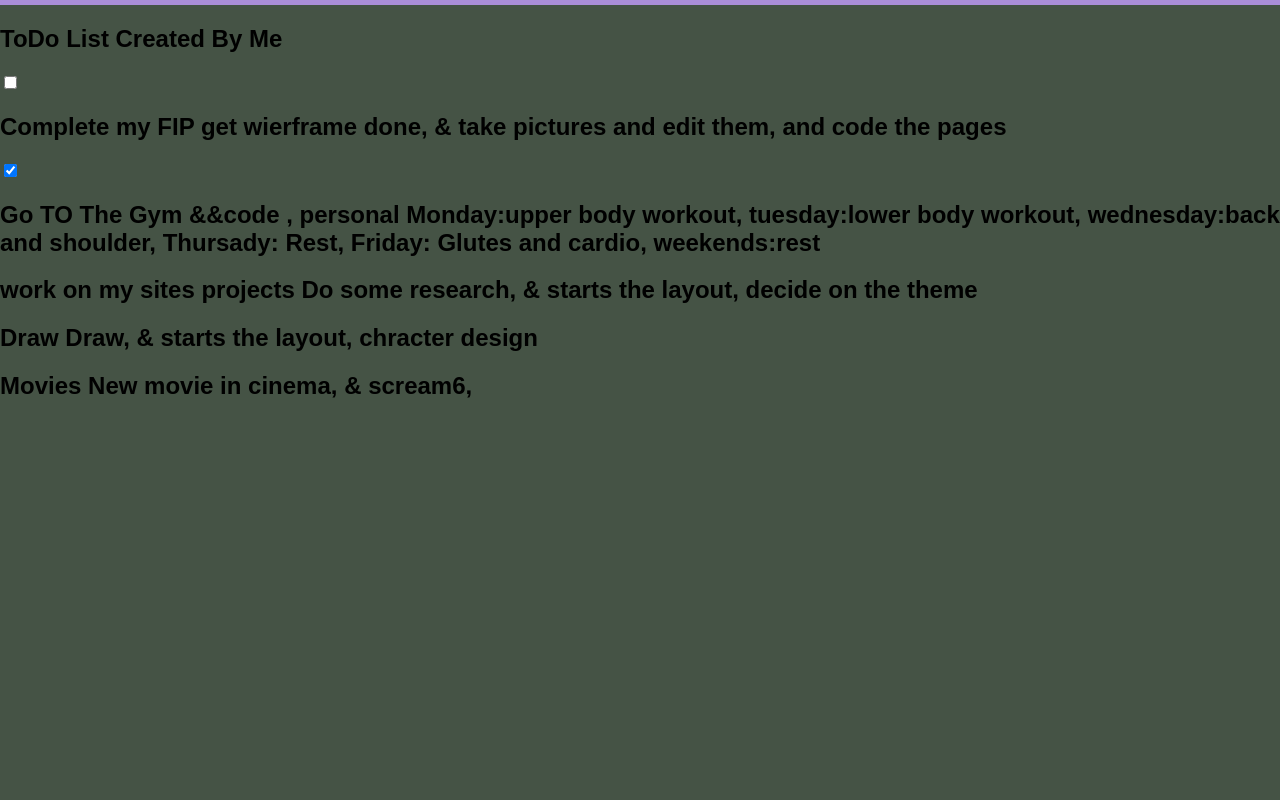
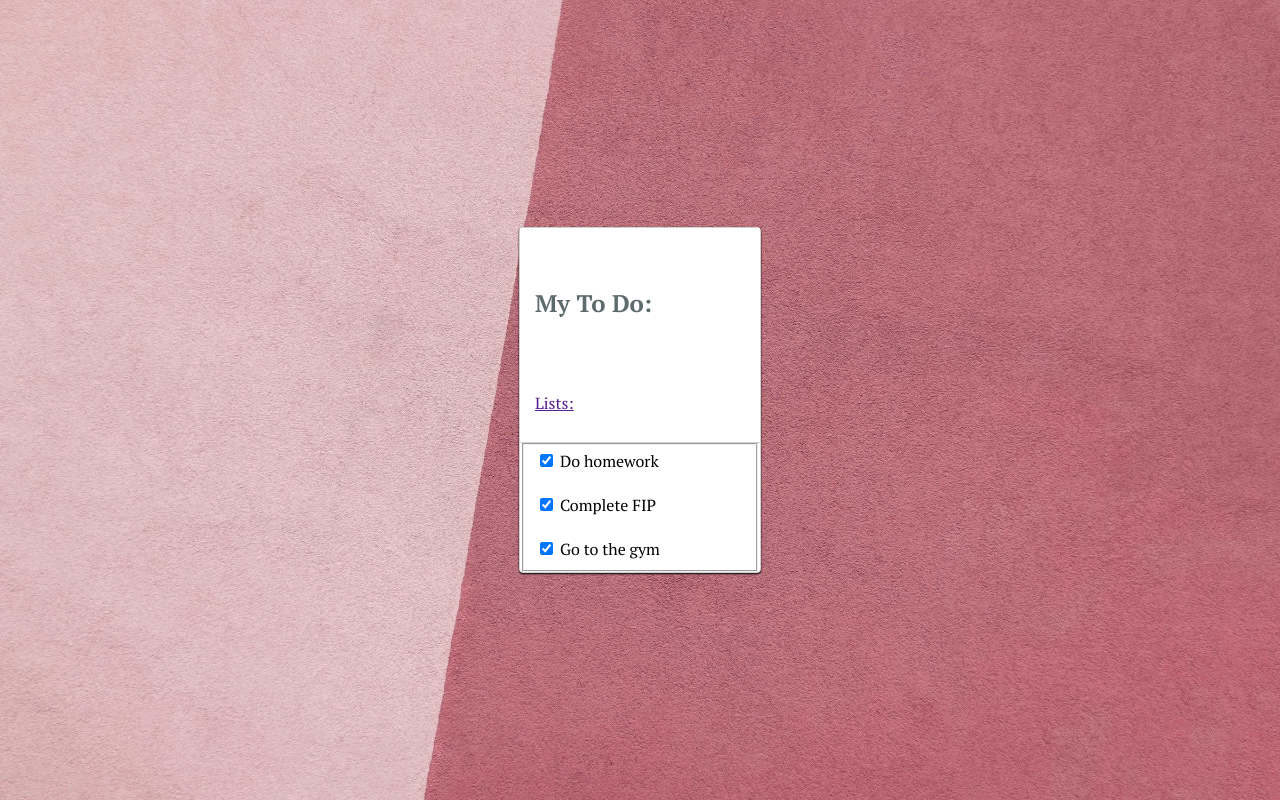
Before and after one commit to 110302Gm/to-do-list-hw4, a plain HTML site: page index.html in a window 1280 px wide. Drawn offline with Linux system fonts and the light colour scheme.

Commit message:
push to main

```diff
--- a/css/main.css
+++ b/css/main.css
@@ -1,20 +1,94 @@
-html,
+.hidden {
+    display: none;
+}
 
 body {
-    margin: 0;
-    padding: 0;
-    border: 0;
-    font-size: 100%;
+    margin: 50px;
+    font-family: 'PT Serif', serif;
+    font-weight: 400;
+    margin: 0px;
+    padding: 0px;
+    display: flex;
+    justify-content: center;
+    align-items: center;
+    height: 100vh;
+    background-image: url('../img/pink_texture_bg.jpg');
+    background-repeat: no-repeat;
+    background-size: cover;
+    background-position: center;
+    background-size: 100%;
 }
-/*body*/
-body {
-    background: #455345;
-    font-family: sans-serif;
-    border-top: 5px solid #aa8ed8;
 
+.tasks {
+    margin: 40px auto;
+    width: 240px;
+    background: #fff;
+    border-radius: 4px;
+    -webkit-box-shadow: 0 1px 2px rgba(0, 0, 0, 0.05);
+    box-shadow: 0 1px 2px rgba(0, 0, 0.5);
+    border: 1px solid #d1d1d1;
+
+
+.task-header {
+    position: relative;
+    line-height: 4;
+    padding: 7px  15px;
+    color: #5d6b6c;
+    text-shadow: 0 1px rgba(255, 255, 255, 0.7);
+    background: #fff;
+    border-bottom: 1px solid #d1d1d1;
+    border: 3px 3px 0 0;
+    -webkit-box-shadow: inset 0 1px 2px rgba(0, 0, 0.5) 0 1 rgba(0, 0, 0, 0.03);
+    box-shadow: inset 0 1px 2px rgba(0, 0, 0.5) 0 1 rgba(0, 0, 0, 0.03);
 }
-/*title*/
-h1 {
-    color: antiquewhite;
 
+.task-title {
+    line-height: inherit;
+    font-size: 14px;
+    font-weight: bold;
+    color: inherit;
 }
+
+.task-lists {
+    position: absolute;
+    top: 50%;
+    right: 10px;
+    margin-top: -11px;
+    padding: 10px 4px;
+    width: 19px;
+    height: 3px;
+    text-shadow: none;
+    color: transparent;
+}
+
+.task-lists::before {
+    content: '';
+    display: block;
+    position: absolute;
+    top: 50%;
+    left: 50%;
+    margin: -5px 00 -6px;
+    height: 4px;
+    width: 4px;
+    border: solid #554971;
+    border-width: 0 0 4px 4px;
+    -webkit-transform: rotate(-45deg);
+    -moz-transform: rotate(-45deg);
+    -ms-transform: rotate(-45deg);
+    -o-transform:  rotate(-45deg);
+    transform: rotate(-45deg);
+}
+
+.tasks-list-cb:checked ~.task-list-mark:before {
+    display: block;
+}
+
+.task-list-desc {
+    font-weight: bold;
+    color: #777;
+}
+
+.tasks-list-cb:checked .task-list-desc {
+    color: #554971;
+    text-decoration: line-through;
+}
--- a/index.html
+++ b/index.html
@@ -4,42 +4,37 @@
     <meta charset="UTF-8">
     <meta http-equiv="X-UA-Compatible" content="IE=edge">
     <meta name="viewport" content="width=device-width, initial-scale=1.0">
-
-     <link rel="stylesheet" href="css/main.css">
+    <title>SM | My ToDo-List Assignment</title>
+    <link rel="preconnect" href="https://fonts.googleapis.com">
+    <link rel="preconnect" href="https://fonts.gstatic.com" crossorigin>
+    <link href="https://fonts.googleapis.com/css2?family=PT+Serif:ital,wght@0,400;0,700;1,400;1,700&display=swap" rel="stylesheet">
+    <link rel="stylesheet" href="/css/main.css">
 </head>
-    <title>ToDoList</title>
 <body>
-        <div class="task">
-            <h2> ToDo List Created By Me</h2>
-            <input type="checkbox" id="label-1" ckecked />
-            <label for="label-1"><h2>Complete my FIP<span>
-                get wierframe done, &amp;
-                take pictures and edit them,
-                and code the pages </span></h2>
-            </label>
-            <input type="checkbox" id="label-2" checked/>
-            <label for="label-2"><h2> Go TO The Gym <span> &amp;&amp;code , personal
-                Monday:upper body workout,
-                tuesday:lower body workout,
-                wednesday:back and shoulder,
-                Thursady: Rest,
-                Friday: Glutes and cardio,
-                weekends:rest</span></h2>
-            </label>
-            <label for="label-3"><h2>work on my sites projects<span>
-                Do some research, &amp;
-                starts the layout,
-                decide on the theme </span></h2>
-            </label>
-            <label for="label-4"><h2> Draw<span>
-                Draw, &amp;
-                starts the layout,
-                chracter design </span></h2>
-            </label>
-            <label for="label-5"><h2>Movies<span>
-                New movie in cinema, &amp;
-                scream6, </span></h2>
-            </label>
-        </div>
+    <header><h1 class="hidden">ToDo-List</h1></header>
+    <section class="tasks">
+        <header class="task-header">
+            <h2>My To Do:</h2>
+            <a href="" class="tasks-list">
+                Lists:
+            </a>
+        </header>
+        <fieldset class="tasks-lists">
+            <label class="tasks-list-item"></label>
+            <input type="checkbox" name="task_1" value="1" class="tasks-list-cb" checked>
+            <span class="tasks-list-mark"></span>
+            <span class="tasks-description">Do homework</span>
+            <br><br>
+            <label class="tasks-list-item"></label>
+            <input type="checkbox" name="task_2" value="1" class="tasks-list-cb" checked>
+            <span class="tasks-list-mark"></span>
+            <span class="tasks-description">Complete FIP</span>
+            <br><br>
+            <label class="tasks-list-item"></label>
+            <input type="checkbox" name="task_3" value="1" class="tasks-list-cb" checked>
+            <span class="tasks-list-mark"></span>
+            <span class="tasks-description">Go to the gym</span>
+        </fieldset>
+    </section>
 </body>
 </html>
```
Lines whose indentation alone changed are shown as unchanged.
